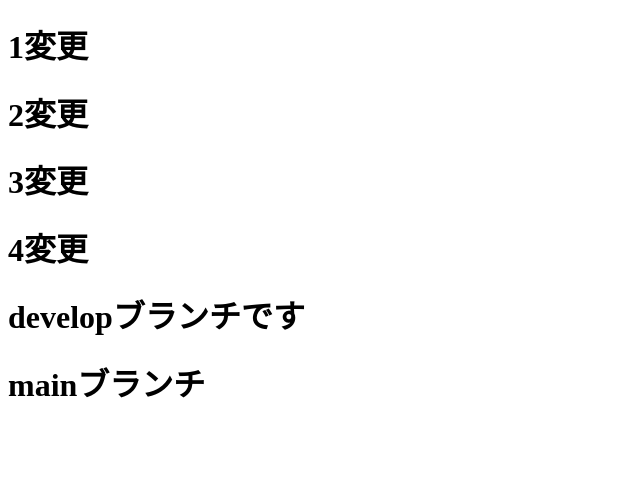
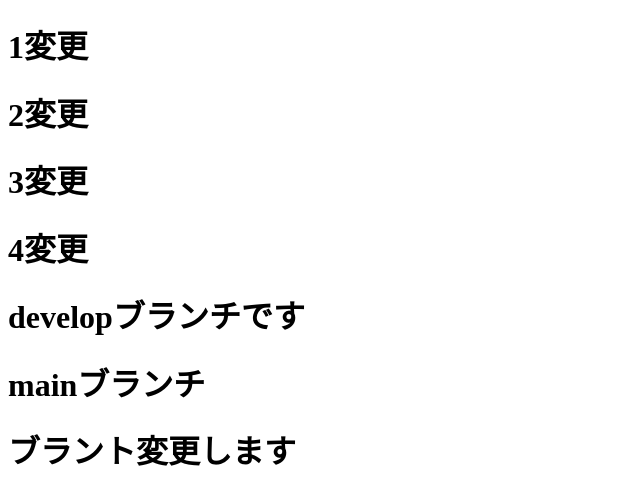
Before and after one commit to kumacreative/github_practice, a plain HTML site: page index.html in a window 1280 px wide. Shown: the whole page, without its empty margins (0-640 px from the left). Drawn offline with Linux system fonts and the light colour scheme.

Commit message:
ブランチを変更します

```diff
--- a/index.html
+++ b/index.html
@@ -12,5 +12,6 @@
     <h1>4変更</h1>
     <h1>developブランチです</h1>
     <h1>mainブランチ</h1>
+    <h1>ブラント変更します</h1>
 </body>
 </html>
```
